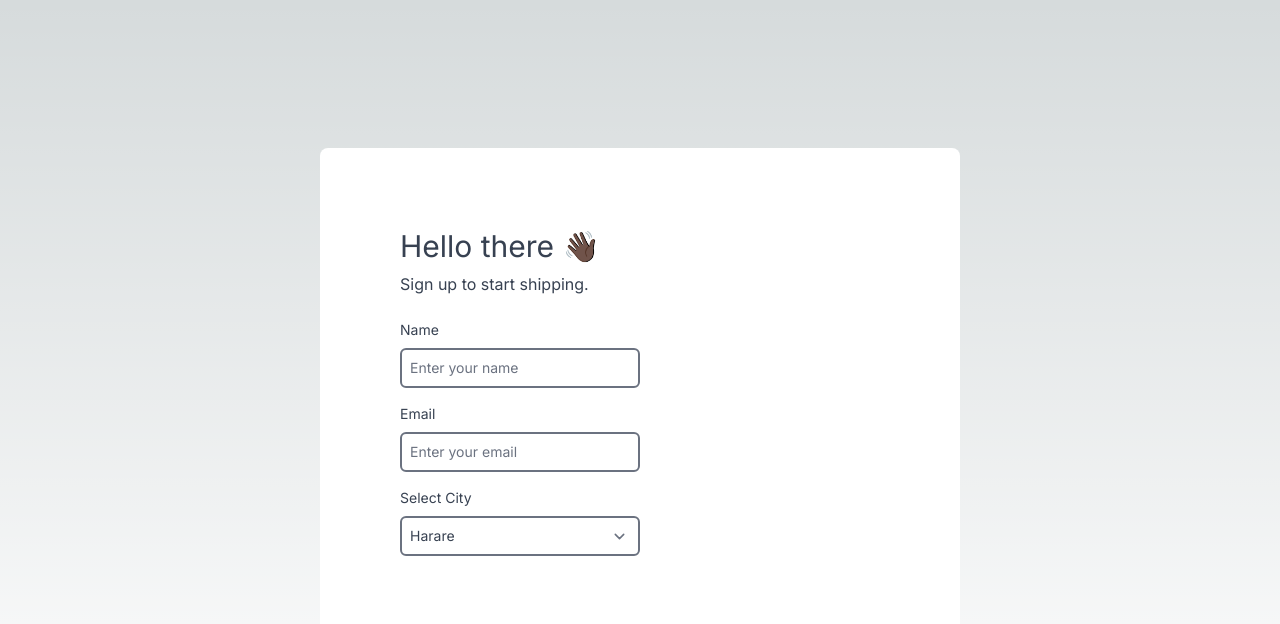
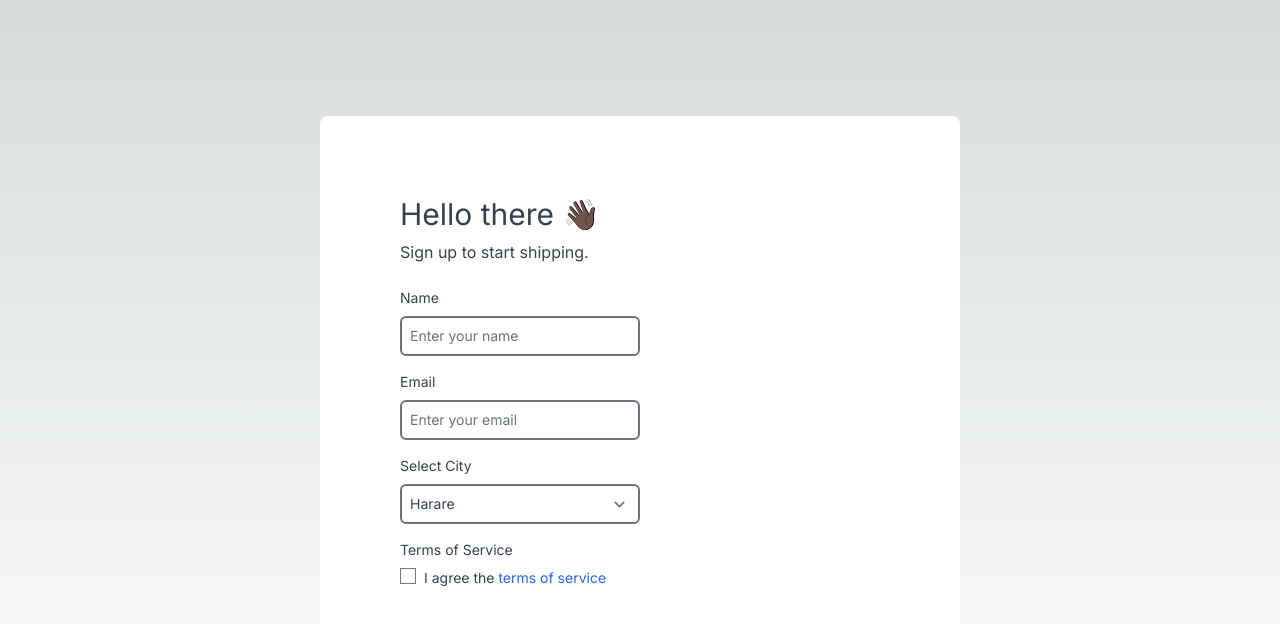
Before and after one commit to justkingsley/react-forms-tut, a Next.js app: page / in a window 1280 px wide. Shown: the top 624 px of the page. Built offline with nearby package versions, Linux system fonts and the light colour scheme.

Commit message:
Terms of serivce now completed.

```diff
--- a/src/app/page.js
+++ b/src/app/page.js
@@ -39,7 +39,7 @@ export default function Home() {
                 <label
                   htmlFor= 'city'
                   className="block text-sm pb-2 font-latoBold text-gray-700">Select City</label>
-                <select className="border-2 text-sm focus:border-green-600 outline-none border-gray-500 p-2 rounded-md w-1/2">
+                <select name = 'city' className="border-2 text-sm focus:border-green-600 outline-none border-gray-500 p-2 rounded-md w-1/2">
                   <option>Harare</option>
                   <option>Bulawayo</option>
                   <option>Gweru</option>
@@ -49,7 +49,21 @@ export default function Home() {
               </div>
             </div>
 
+            <div className="pb-4 text-sm">
 
+              <div className="pb-2">
+              <label htmlFor="terms">
+                Terms of Service
+              </label>
+              </div>
+
+
+              <div className="flex itmes-center gap-2">
+                <input type="checkbox" value="checked" name="terms" className = "h-4 w-4 text-green-500 focus:border-green-600 hover:ring-green-500 focus:ring-0"  />
+                <p>I agree the <a href="#" className="text-blue-600 hover:underline">terms of service</a></p>
+              </div>
+
+            </div>
           </div>
         </form>
       </main>
```
